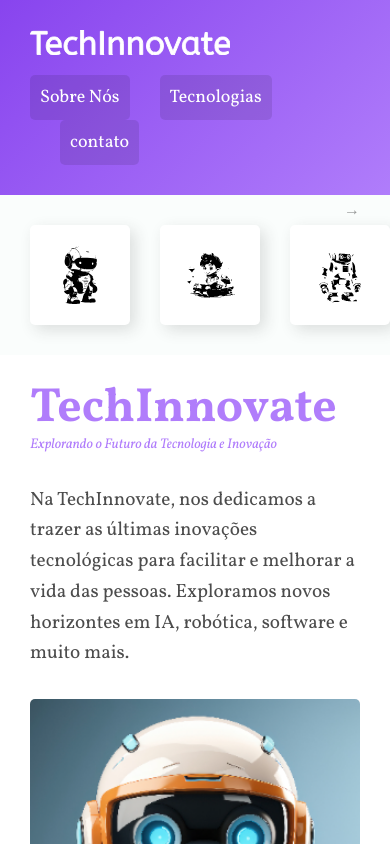
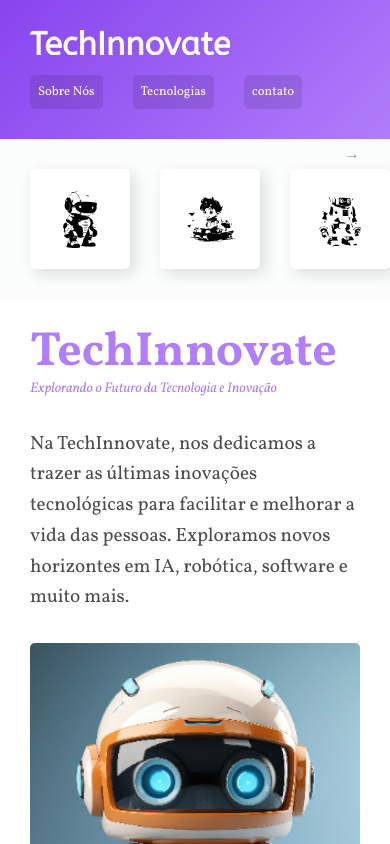
Before and after one commit to danyton/TechInnovate-Grid-Layout, a plain HTML site: page index.html in a window 390 px wide. Shown: the top 844 px of the page. Drawn offline with Linux system fonts and the light colour scheme.

Commit message:
Update style.css
header melhorado

```diff
--- a/css/style.css
+++ b/css/style.css
@@ -109,6 +109,12 @@ img {
   .header li + li {
     margin-left: 30px;
   }
+
+@media (max-width: 760px) {
+    .header nav a {
+      padding: 8px;
+      font-size: 0.8em;
+    }
 
   .sidenav {
     grid-area: sidenav;
@@ -397,7 +403,7 @@ footer p {
   }
 
   .social-media a {
-      font-size: 1em;
+      font-size: 0.8em;
       padding: 8px;
   }
 }
```
